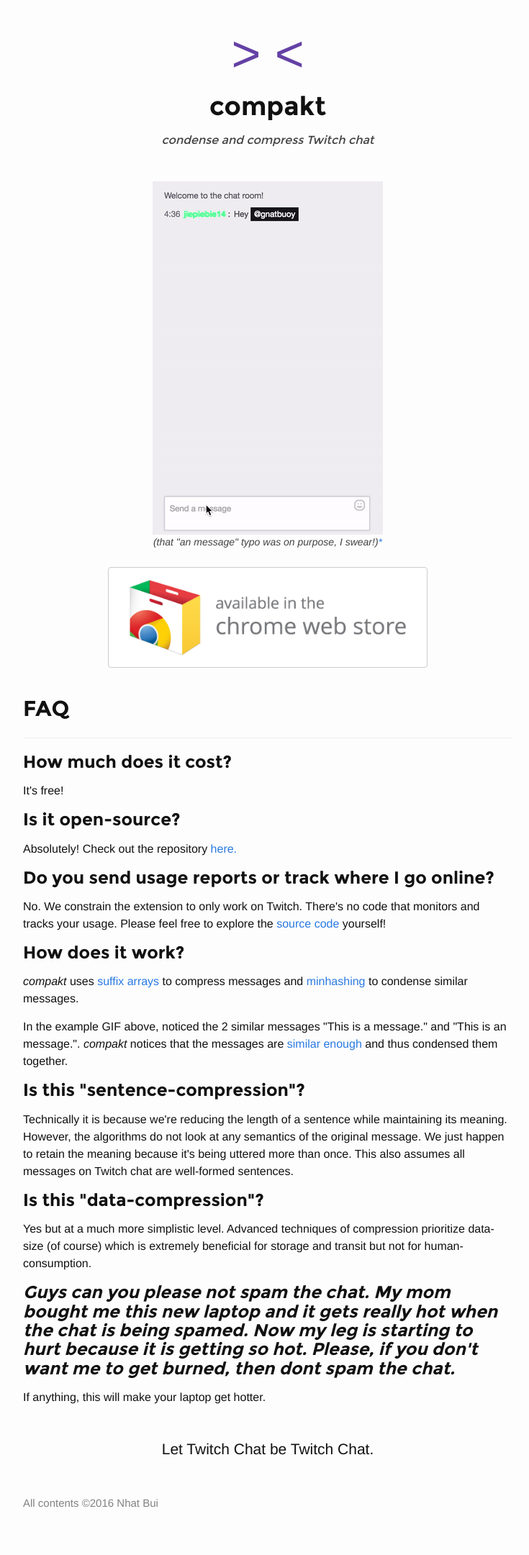
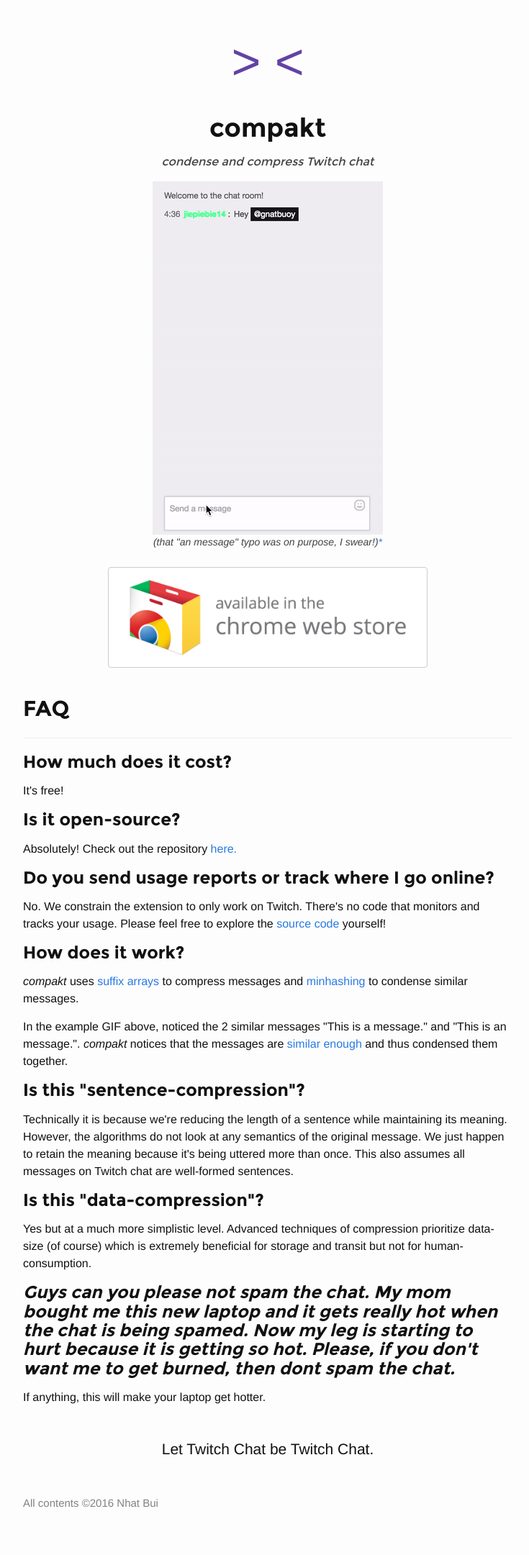
Before and after one commit to nhatbui/nhatbui.github.io, a Jekyll site: the page built from compakt/index.html, in a window 1280 px wide. Shown: the whole page at 72% size, without its empty margins (268-1003 px from the left). Built offline with Jekyll 4.4.1, drawn with Linux system fonts in a browser that asks for light colours.

Commit message:
Better header margins. Icon fixed to be centered

```diff
--- a/compakt/index.html
+++ b/compakt/index.html
@@ -28,13 +28,12 @@
   </head>
   <body>
 
-    <div class="header center-block">
-      <img src="/assets/compakt/icon_web.svg"/>
-      <h1>compakt</h1>
-      <p class="subtitle">condense and compress Twitch chat</p>
-    </div>
-
     <div class="page-content">
+      <div class="header center-block container">
+        <img src="/assets/compakt/icon_web.svg"/>
+        <h1>compakt</h1>
+        <p class="subtitle">condense and compress Twitch chat</p>
+      </div>
       <div class="wrapper container">
         <!-- abstract row -->
         <div class="row">
```
Also changed, not shown: assets/compakt/icon_web.svg.
